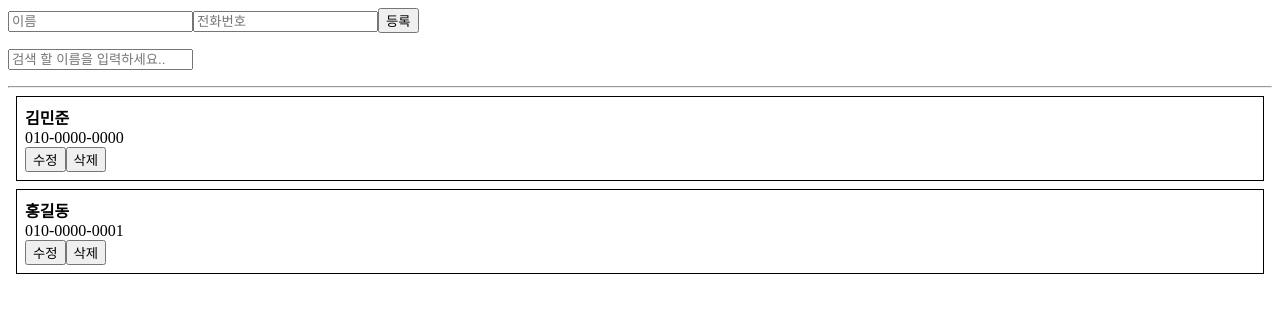
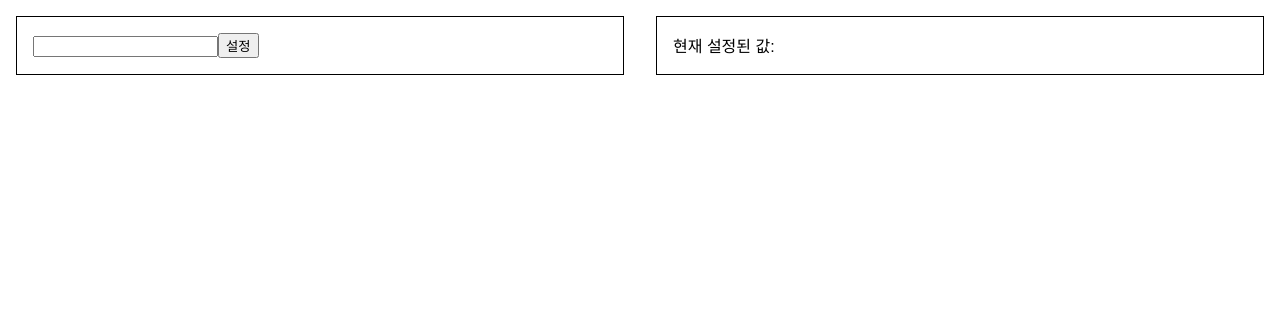
Before and after one commit to yslee9311/ReactWeb, a React (Create React App) app: page / in a window 1280 px wide. Shown: the top 312 px of the page. Built offline with nearby package versions, Linux system fonts and the light colour scheme.

Commit message:
FEAT : Context API 테스트를 위한 준비
1. 기본 화면 구현

```diff
--- /dev/null
+++ b/src/context/App.js
@@ -0,0 +1,15 @@
+import React from 'react';
+import LeftPane from './components/LeftPane';
+import RightPane from './components/RightPane';
+import './index.css'
+
+const App = () => {
+    return (
+        <div className="panes">
+            <LeftPane />
+            <RightPane />
+        </div>
+    );
+};
+
+export default App;
--- /dev/null
+++ b/src/context/components/LeftPane.js
@@ -0,0 +1,21 @@
+import React from 'react';
+import Sends from './Sends';
+import '../index.css'
+
+const LeftPane = () => {
+    return (
+        <div className="pane"
+            // style={{
+            //     flex: 1,
+            //     border: '10px',
+            //     border: '1px solid black',
+            //     padding: '8px',
+            //     margin: '8px',
+            // }}
+            >
+            <Sends />
+        </div>
+    );
+};
+
+export default LeftPane;
--- /dev/null
+++ b/src/context/components/Receives.js
@@ -0,0 +1,11 @@
+import React from 'react';
+
+const Receives = () => {
+    return (
+        <div>
+            현재 설정된 값:
+        </div>
+    );
+};
+
+export default Receives;
--- /dev/null
+++ b/src/context/components/RightPane.js
@@ -0,0 +1,13 @@
+import React from 'react';
+import Receives from './Receives';
+import '../index.css'
+
+const RightPane = () => {
+    return (
+        <div className="pane">
+            <Receives />
+        </div>
+    );
+};
+
+export default RightPane;
--- /dev/null
+++ b/src/context/components/Sends.js
@@ -0,0 +1,28 @@
+import React, { Component } from 'react';
+
+class Sends extends Component {
+
+    state = {
+        input: ''
+    }
+
+    handleChange = (e) => {
+        this.setState({ input: e.target.value });
+    }
+
+    handleSubmit = (e) => {
+        e.preventDefault();
+        // 구현 예정
+    }
+
+    render() {
+        return (
+            <form onSubmit={this.handleSubmit}>
+                <input value={this.state.input} onChange={this.handleChange} />
+                <button type="submit">설정</button>
+            </form>
+        );
+    }
+}
+
+export default Sends;
--- /dev/null
+++ b/src/context/index.css
@@ -0,0 +1,16 @@
+body {
+    margin: 0;
+    padding: 0;
+    font-family: sans-serif;
+}
+
+.panes {
+    display: flex;
+}
+
+.pane {
+    flex: 1;
+    border: 1px solid black;
+    padding: 1rem;
+    margin: 1rem;
+}
--- a/src/index.js
+++ b/src/index.js
@@ -2,11 +2,13 @@ import React from 'react';
 import ReactDOM from 'react-dom/client';
 import App from './App';
 import AppTutorial from './tutorial/App';
+import AppContext from './context/App';
 
 const root = ReactDOM.createRoot(document.getElementById('root'));
 root.render(
   <React.StrictMode>
     {/* <App message={'Hello Message'}/> */}
-    <AppTutorial />
+    {/* <AppTutorial /> */}
+    <AppContext />
   </React.StrictMode>
 );
```
